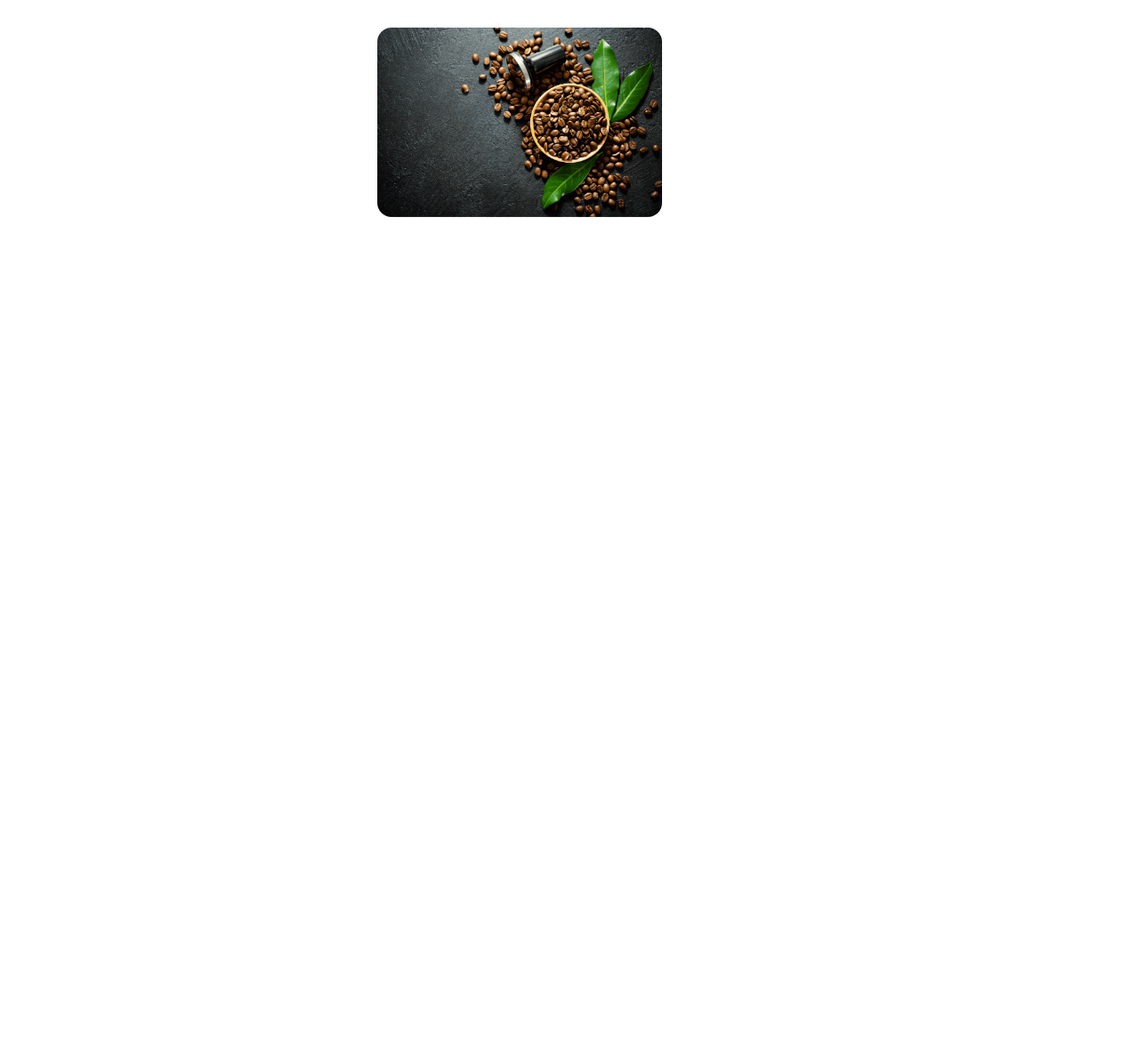
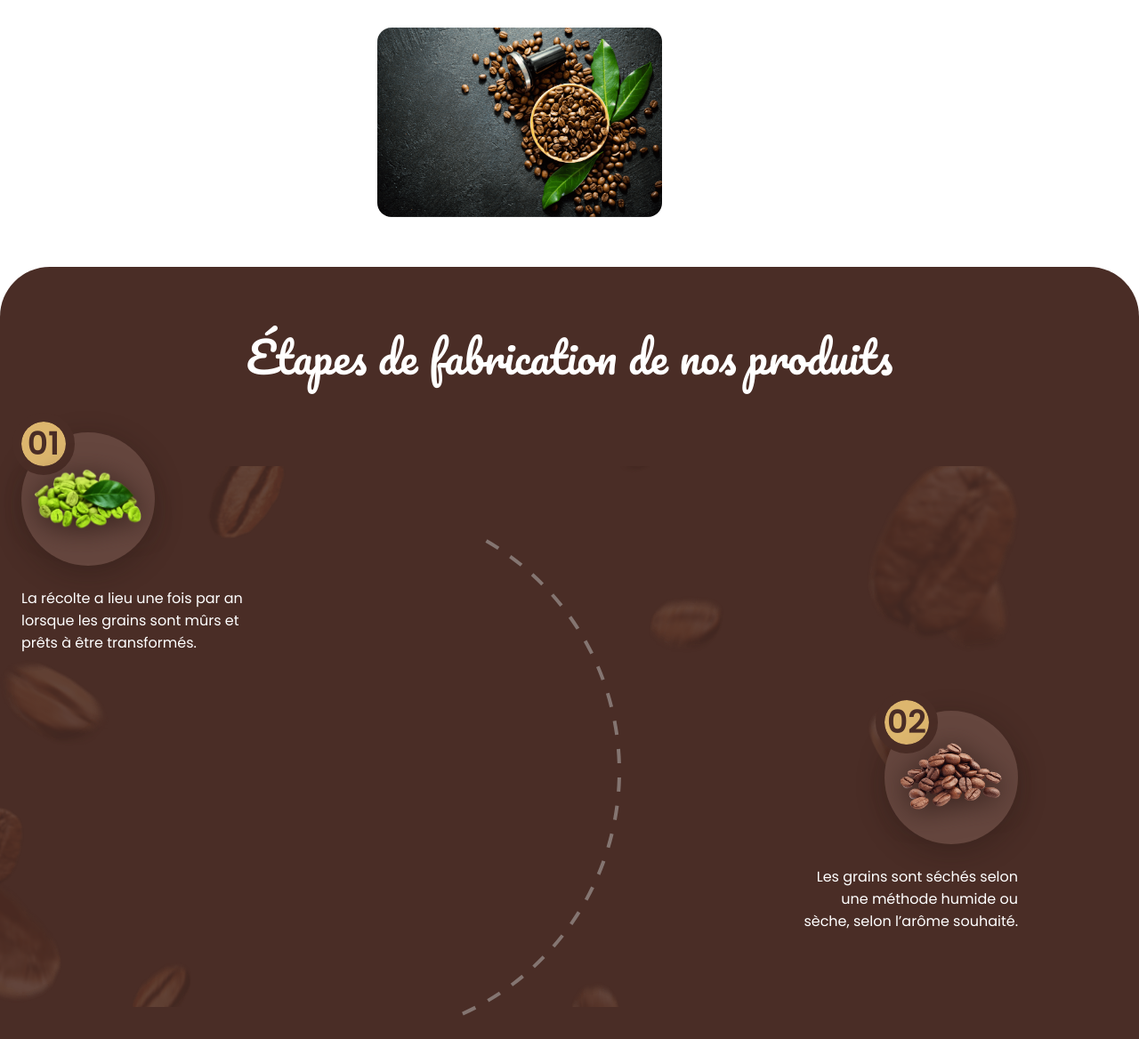
Before and after one commit to ValentinMadiot/coffee-shop-2_ui, a plain HTML site: page index.html in a window 1280 px wide. Shown: the part 2078-3246 px from the top of the page at 89% size. Before the commit the page ends 2378 px from the top, so only its background shows below. Drawn offline with nearby package versions, Linux system fonts and the light colour scheme.

Commit message:
add steps section

```diff
--- a/assets/css/styles.css
+++ b/assets/css/styles.css
@@ -389,6 +389,102 @@ img {
 }
 
 /*=============== STEPS ===============*/
+.steps {
+  background-color: var(--white-color);
+  position: relative;
+}
+
+.steps__bg {
+  background-color: var(--first-color);
+  border-radius: var(--border-section);
+}
+
+.steps__container {
+  padding-top: 2rem;
+}
+
+.steps .section__title,
+.steps__description {
+  color: var(--white-color);
+}
+
+.steps__content {
+  display: grid;
+  row-gap: 4rem;
+  position: relative;
+}
+
+.steps__card {
+  width: 250px;
+  z-index: 10;
+}
+
+.steps__circle {
+  width: 150px;
+  height: 150px;
+  background-color: var(--first-color-light);
+  border-radius: 50%;
+  box-shadow: 0 8px 32px hsla(12, 32%, 8%, 0.3);
+  display: flex;
+  align-items: center;
+  justify-content: center;
+  position: relative;
+  margin-bottom: 1.5rem;
+}
+
+.steps__img {
+  width: 120px;
+  filter: drop-shadow(0 4px 16px hsl(12, 32%, 16%));
+  transition: transform 0.3s;
+}
+
+.steps__img:hover {
+  transform: translateY(-0.35rem);
+}
+
+.steps__subcircle {
+  width: 50px;
+  height: 50px;
+  background-color: var(--second-color);
+  position: absolute;
+  top: -0.75rem;
+  left: 0;
+  display: flex;
+  align-items: center;
+  justify-content: center;
+  border-radius: 50%;
+  font-size: var(--h1-font-size);
+  font-weight: var(--font-semi-bold);
+  color: var(--first-color);
+  outline: 10px solid var(--first-color);
+}
+
+.steps__card-move,
+.steps__card-move .steps__circle {
+  margin-left: auto;
+}
+
+.steps__card-move .steps__description {
+  text-align: right;
+}
+.steps__border {
+  position: absolute;
+  left: 3rem;
+  right: 0;
+  top: 7.5rem;
+  margin: 0 auto;
+}
+
+.steps__bg-img {
+  position: absolute;
+  top: 14rem;
+  left: 0;
+  width: 100%;
+  height: 70%;
+  object-fit: cover;
+  object-position: -132px;
+  opacity: 0.15;
+}
 
 /*=============== TESTIMONIAL ===============*/
 
--- a/index.html
+++ b/index.html
@@ -164,7 +164,34 @@
       </section>
 
       <!--==================== STEPS ====================-->
-      <section class="steps" id="steps"></section>
+<section class="steps" id="steps">
+      <div class="steps__bg section">
+        <h2 class="section__title">Étapes de fabrication de nos produits</h2>
+        <div class="steps__container container grid">
+          <img src="assets/img/coffee-beans-bg.png" alt="image étapes" class="steps__bg-img" />
+
+          <div class="steps__content">
+            <img src="assets/img/steps-curve-line.svg" alt="ligne décorative" class="steps__border" />
+
+            <div class="steps__card">
+              <div class="steps__circle">
+                <div class="steps__subcircle">01</div>
+                <img src="assets/img/steps-green-coffee.png" alt="étape 1" class="steps__img" />
+              </div>
+              <p class="steps__description">
+                La récolte a lieu une fois par an lorsque les grains sont mûrs et prêts à être transformés.
+              </p>
+            </div>
+
+            <div class="steps__card steps__card-move">
+              <div class="steps__circle">
+                <div class="steps__subcircle">02</div>
+                <img src="assets/img/steps-coffee-beans.png" alt="étape 2" class="steps__img" />
+              </div>
+              <p class="steps__description">
+                Les grains sont séchés selon une méthode humide ou sèche, selon l’arôme souhaité.
+              </p>
+            </div>
 
       <!--==================== TESTIMONIAL ====================-->
       <section class="testimonial" id="testimonial"></section>
```
